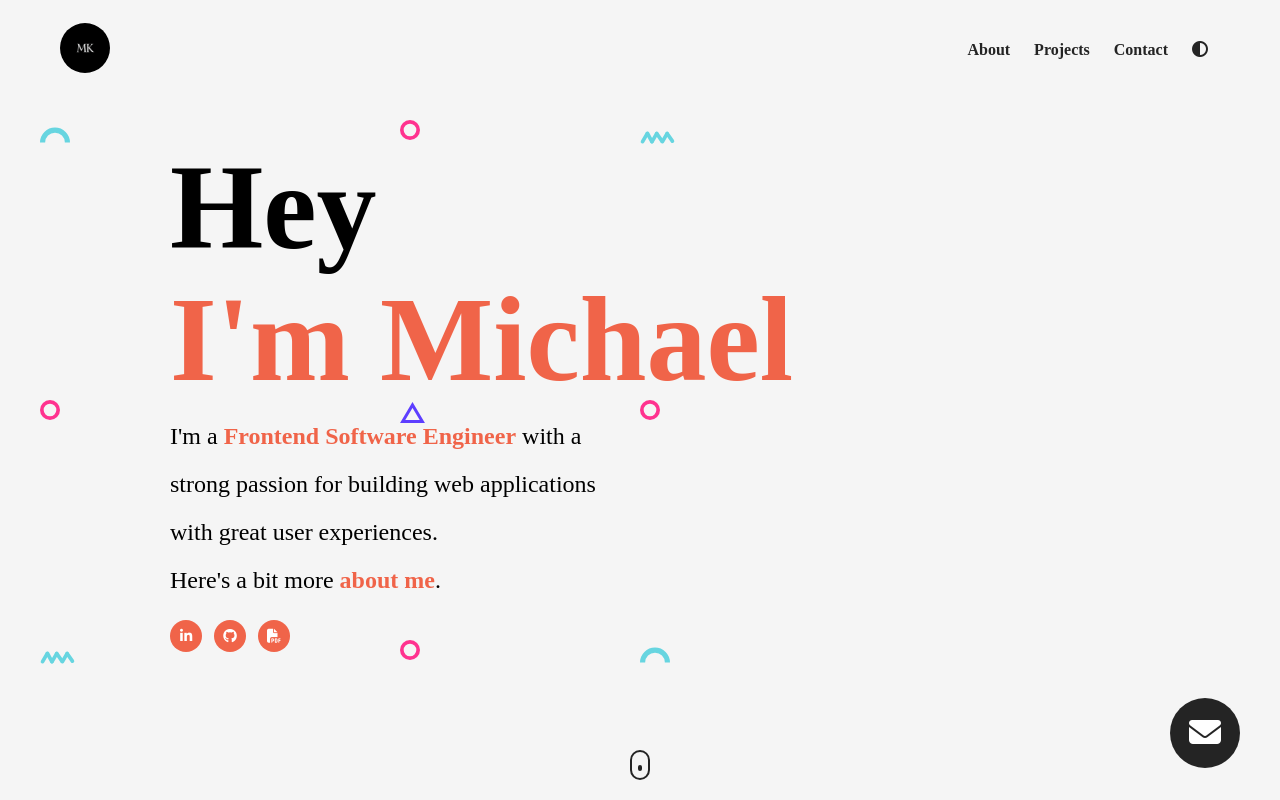
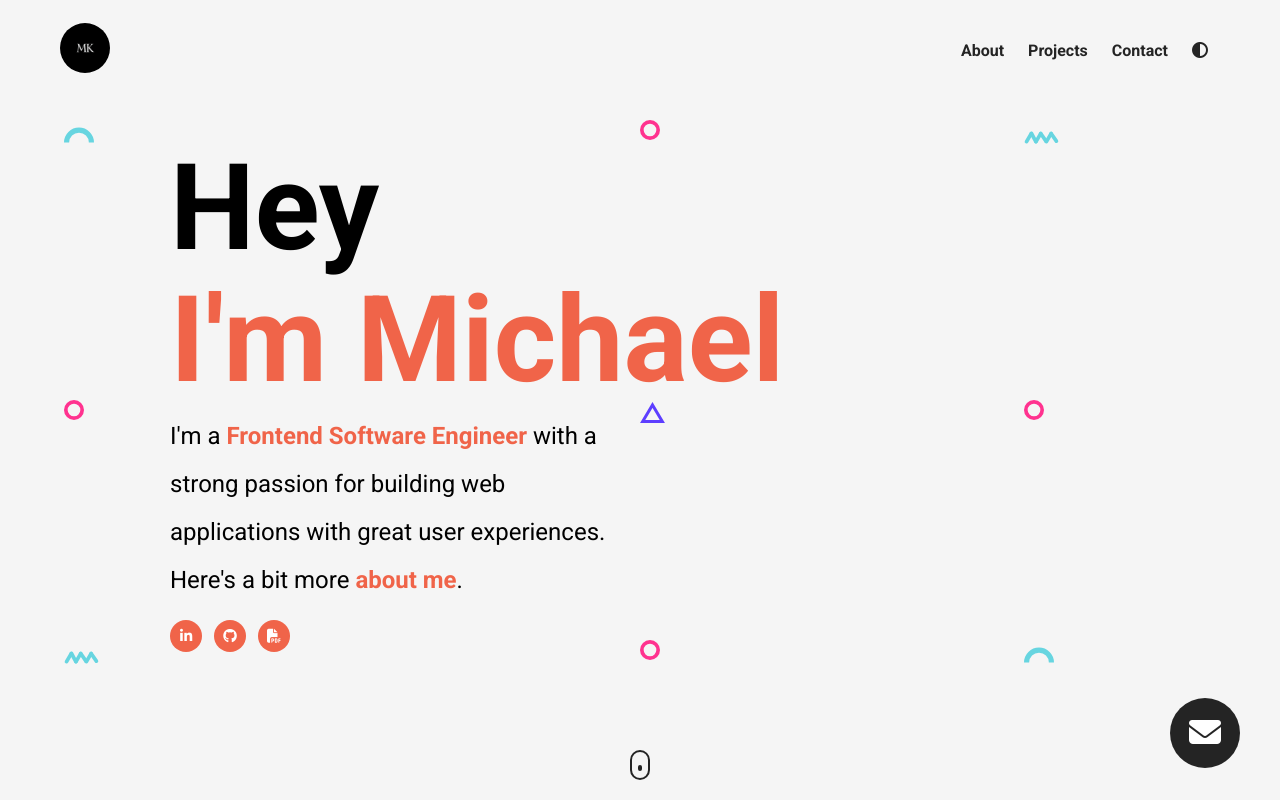
Before and after one commit to mikebikeking/Eportfolio, a plain HTML site: page index.html in a window 1280 px wide. Shown: the top 800 px of the page. Drawn offline with nearby package versions, Linux system fonts and the light colour scheme.

Commit message:
Fix Images

```diff
--- a/style.css
+++ b/style.css
@@ -1,9 +1,9 @@
-@import url("https://fonts.googleapis.com/css2?family=Lato:ital,wght@0,100;0,300;0,400;0,700;0,900;1,100;1,300;1,400;1,700;1,900&family=Roboto:ital,wdth,wght@0,75..100,100..900;1,75..100,100..900&display=swap");
+@import url('https://fonts.googleapis.com/css2?family=Roboto:wght@400;700;900&display=swap');
 * {
   margin: 0;
   padding: 0;
   box-sizing: border-box;
-  font-family: "Roboto" sans-serif;
+  font-family: 'Roboto', sans-serif;
 }
 
 html {
@@ -624,42 +624,41 @@ Shapes
 .shape {
   position: fixed;
 }
-
 .shape--0 {
   top: 15vh;
-  left: 5vh;
+  left: 5vw;
 }
 .shape--1 {
   top: 15vh;
-  left: 50vh;
+  left: 50vw;
 }
 .shape--2 {
   top: 15vh;
-  left: 80vh;
+  left: 80vw;
 }
 .shape--3 {
   top: 50vh;
-  left: 5vh;
+  left: 5vw;
 }
 .shape--4 {
   top: 50vh;
-  left: 50vh;
+  left: 50vw;
 }
 .shape--5 {
   top: 50vh;
-  left: 80vh;
+  left: 80vw;
 }
 .shape--6 {
   top: 80vh;
-  left: 5vh;
+  left: 5vw;
 }
 .shape--7 {
   top: 80vh;
-  left: 50vh;
+  left: 50vw;
 }
 .shape--8 {
   top: 80vh;
-  left: 80vh;
+  left: 80vw;
 }
 
 @media (max-width: 768px) {
```
